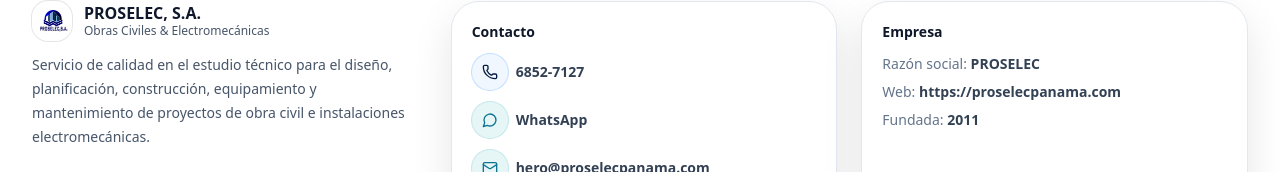
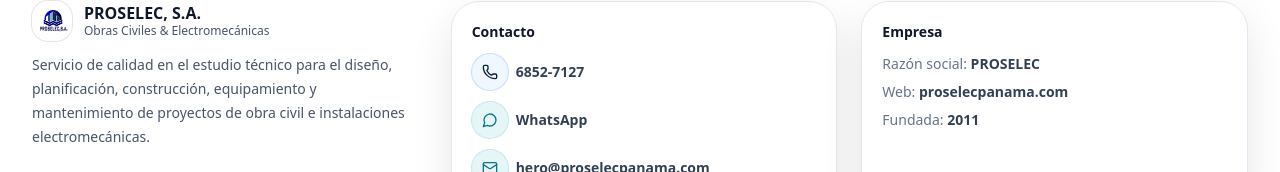
Before and after one commit to lulabtechnology/Proselectnew, a Next.js app: page / in a window 1280 px wide. Shown: the part 1277-1449 px from the top of the page. Built offline with nearby package versions, Linux system fonts and the light colour scheme.

Commit message:
Update footer.tsx

```diff
--- a/components/footer.tsx
+++ b/components/footer.tsx
@@ -6,6 +6,8 @@
 export default function Footer() {
   const email0 = contact.emails?.[0] ?? "";
   const waMsg = "Hola, me gustaría solicitar una cotización con PROSELEC.";
+  const siteHref = site.url?.startsWith("http") ? site.url : site.url ? `https://${site.url}` : "";
+  const siteLabel = siteHref ? siteHref.replace(/^https?:\/\//, "") : "";
 
   return (
     <footer className="mt-16 border-t border-slate-200 bg-white">
@@ -81,7 +83,13 @@
                   {site.url ? (
                     <div>
                       <span className="text-slate-500">Web:</span>{" "}
-                      <span className="font-semibold">{site.url}</span>
+                      {siteHref ? (
+                        <a className="font-semibold hover:underline" href={siteHref} target="_blank" rel="noreferrer">
+                          {siteLabel}
+                        </a>
+                      ) : (
+                        <span className="font-semibold">{site.url}</span>
+                      )}
                     </div>
                   ) : null}
                   {site.founded ? (
```
